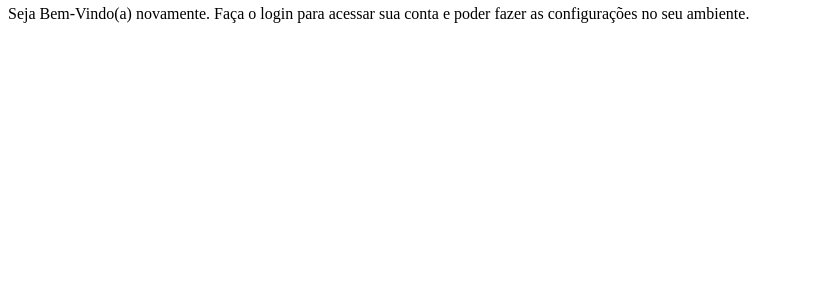
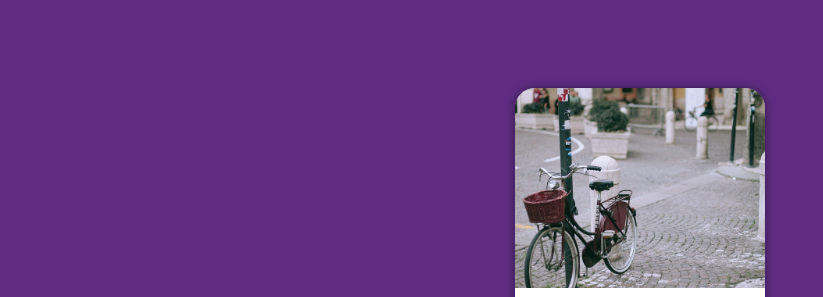
Before and after one commit to nataliapalombo/projeto-login, a plain HTML site: page index.html in a window 1280 px wide. Shown: the part 62-359 px from the top of the page, without its empty margins (0-823 px from the left). Drawn offline with Linux system fonts and the light colour scheme.

Commit message:
atualizando

```diff
--- a/estilos/style.css
+++ b/estilos/style.css
@@ -1 +1,48 @@
 @charset "UTF-8";
+
+* {
+    font-family: system-ui, -apple-system, BlinkMacSystemFont, 'Segoe UI', Roboto, Oxygen, Ubuntu, Cantarell, 'Open Sans', 'Helvetica Neue', sans-serif;
+    padding: 0px;
+    margin: 0px;
+    box-sizing: border-box;
+}
+
+body, html {
+    background-color: #5f2c82;
+    height: 100vw;
+    width: 100vw;
+}
+
+main {
+    position: relative;
+    height: 100vh;
+    width: 100vw;
+}
+
+section#login {
+    position: absolute;
+    left: 50%;
+    top: 50%;
+    transform: translate(-50%, -50%);
+    overflow: hidden;
+
+    background-color: white;
+    width: 250px;
+    height: 500px;
+    border-radius: 20px;
+    box-shadow: 0px 0px 10px rgba(0, 0, 0, 0.459);
+
+}
+
+section#login > div#imagem {
+    display: block;
+    background: #5f2c82 url(../imagens/bike.jpg) no-repeat;
+    background-size: cover;
+    background-position: left center;
+    height: 200px;
+}
+
+section#login > div#formulario {
+    display: block;
+    padding: 15px;
+}
```
Also changed, not shown: index.html (+4 -2 lines).
